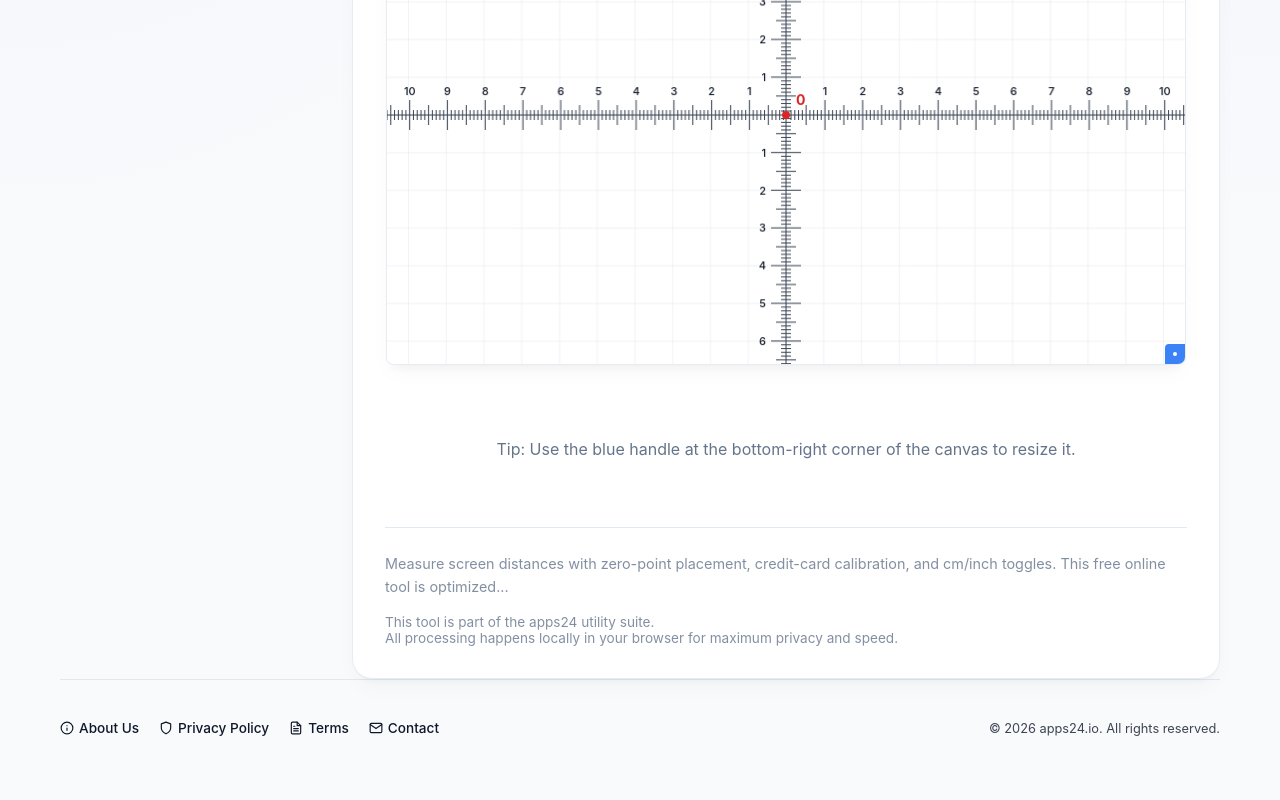
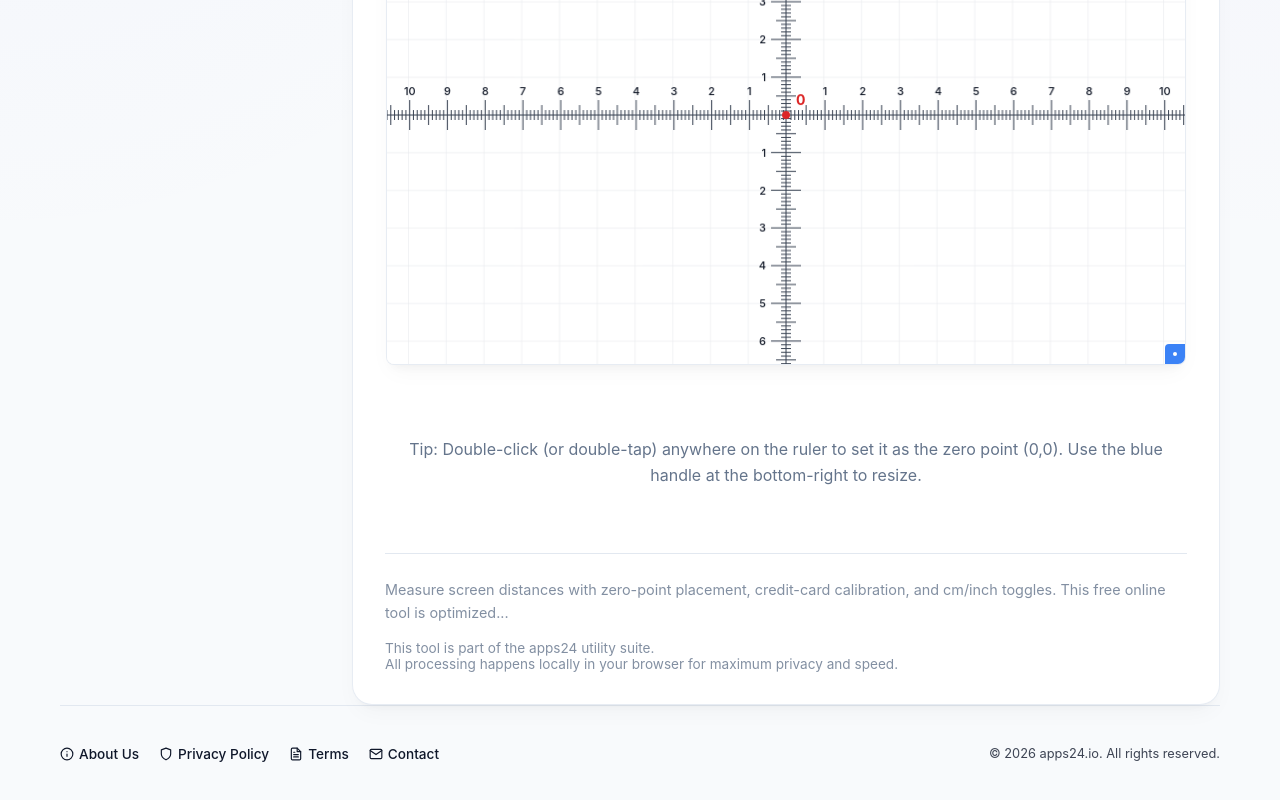
Before and after one commit to jjustelee/apps24, a Next.js app: page /en/ruler in a window 1280 px wide. Shown: the part 1069-1869 px from the top of the page. Before the commit the page ends 1845 px from the top, so only its background shows below. Built offline with nearby package versions, Linux system fonts and the light colour scheme; no server answers.

Commit message:
fix: 온라인 자 0점 조절 방식을 더블 클릭으로 변경 (사용자 편의성 개선)

```diff
--- a/src/features/tools/copy.ts
+++ b/src/features/tools/copy.ts
@@ -140,7 +140,7 @@ const TOOL_TEXTS: Record<Locale, { tools: Record<string, ToolText>; common: Comm
       rulerStep3: "Now you can measure the desired object.",
       rulerEnterCardWidth: "Enter the credit card width",
       rulerExample: "Example: If the width is 10.4 cm, enter 10.4",
-      rulerTip: "Tip: Use the blue handle at the bottom-right corner of the canvas to resize it.",
+      rulerTip: "Tip: Double-click (or double-tap) anywhere on the ruler to set it as the zero point (0,0). Use the blue handle at the bottom-right to resize.",
       calibrate: "Calibrate",
       changeTo: "Change to",
       exitFullscreen: "Exit full screen",
@@ -237,7 +237,7 @@ const TOOL_TEXTS: Record<Locale, { tools: Record<string, ToolText>; common: Comm
       rulerStep3: "이제 원하는 물체를 측정할 수 있습니다.",
       rulerEnterCardWidth: "신용카드 너비를 입력하세요",
       rulerExample: "예시: 너비가 10.4 cm인 경우 10.4 입력",
-      rulerTip: "팁: 캔버스 우측 하단의 파란색 핸들을 드래그하여 크기를 조절할 수 있습니다.",
+      rulerTip: "팁: 자 위의 아무 곳이나 더블 클릭(또는 더블 탭)하면 그 지점이 0점으로 설정됩니다. 우측 하단 파란색 핸들로 크기를 조절하세요.",
       calibrate: "보정하기",
       changeTo: "단위 변경:",
       exitFullscreen: "전체화면 종료",
--- a/src/features/tools/implementations/ruler.tsx
+++ b/src/features/tools/implementations/ruler.tsx
@@ -316,7 +316,7 @@ export function RulerTool({ locale, tool }: ToolRendererProps) {
         <canvas
           ref={canvasRef}
           style={{ cursor: "crosshair", display: "block", width: "100%", height: "100%" }}
-          onPointerDown={(e) => {
+          onDoubleClick={(e) => {
             const rect = e.currentTarget.getBoundingClientRect();
             setOrigin({ x: e.clientX - rect.left, y: e.clientY - rect.top });
           }}
```
